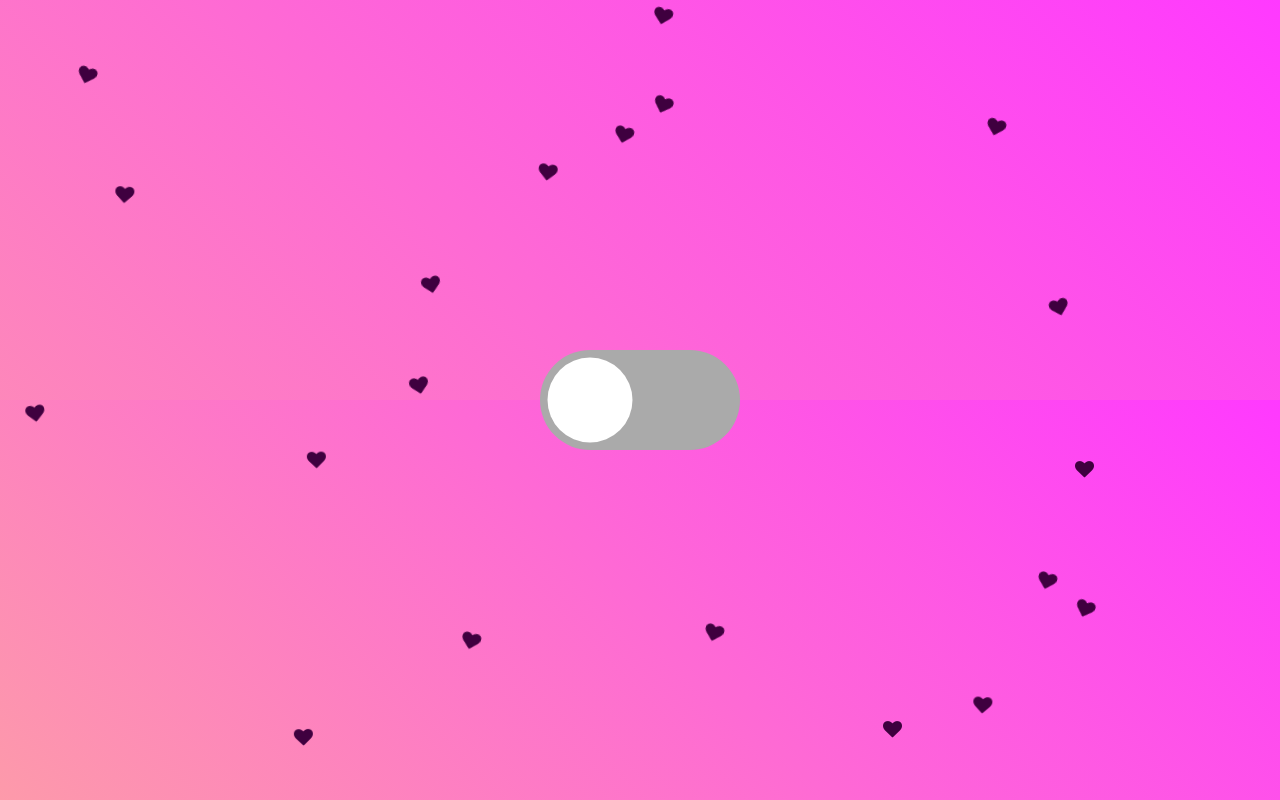
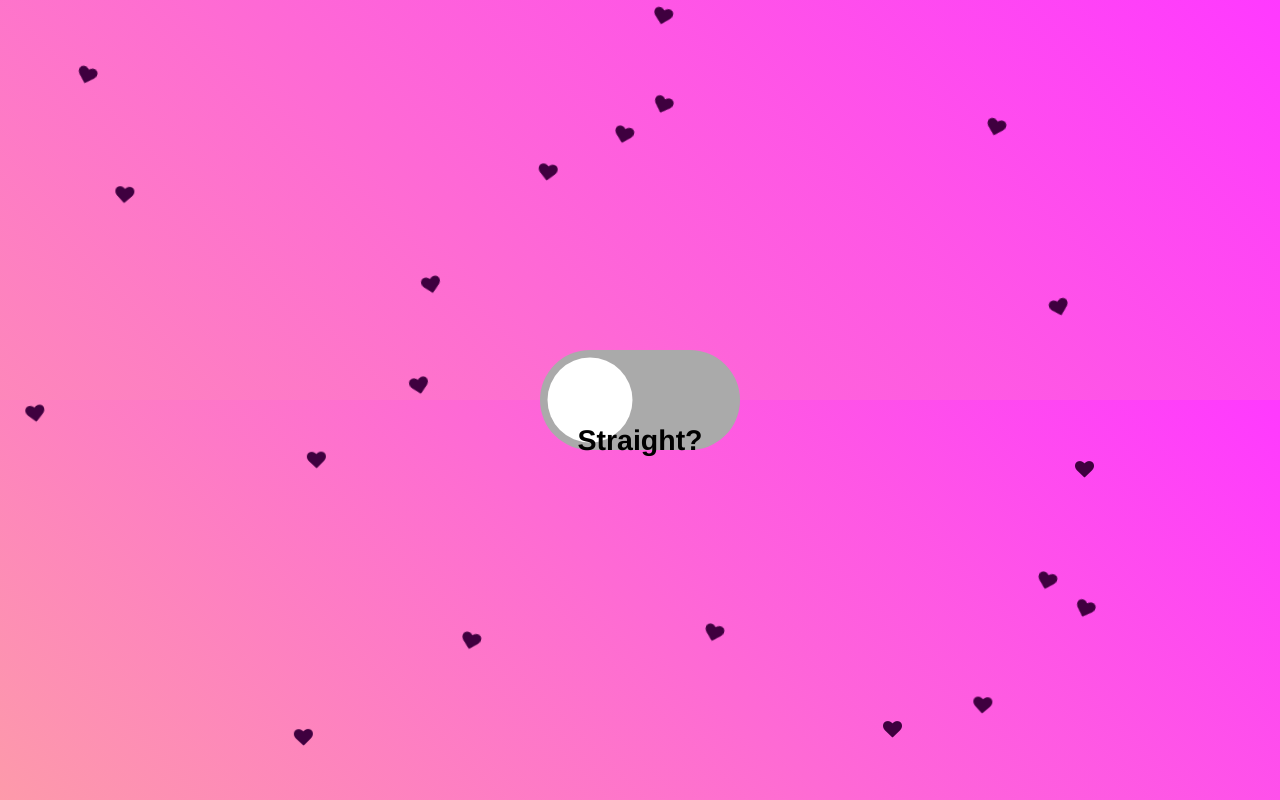
Before and after one commit to Whipstickgostop/bearlygay, a plain HTML site: page index.html in a window 1280 px wide. Drawn offline with nearby package versions, Linux system fonts and the light colour scheme.

Commit message:
Update style.css

```diff
--- a/style.css
+++ b/style.css
@@ -10,6 +10,14 @@ body {
   flex-direction: column;
   justify-content: center;
   align-items: center;
+}
+
+h2 {
+  z-index: 100;
+  position: absolute;
+  width: 100%;
+  text-align: center;
+  left: 0;
 }
 
 .heart {
```
